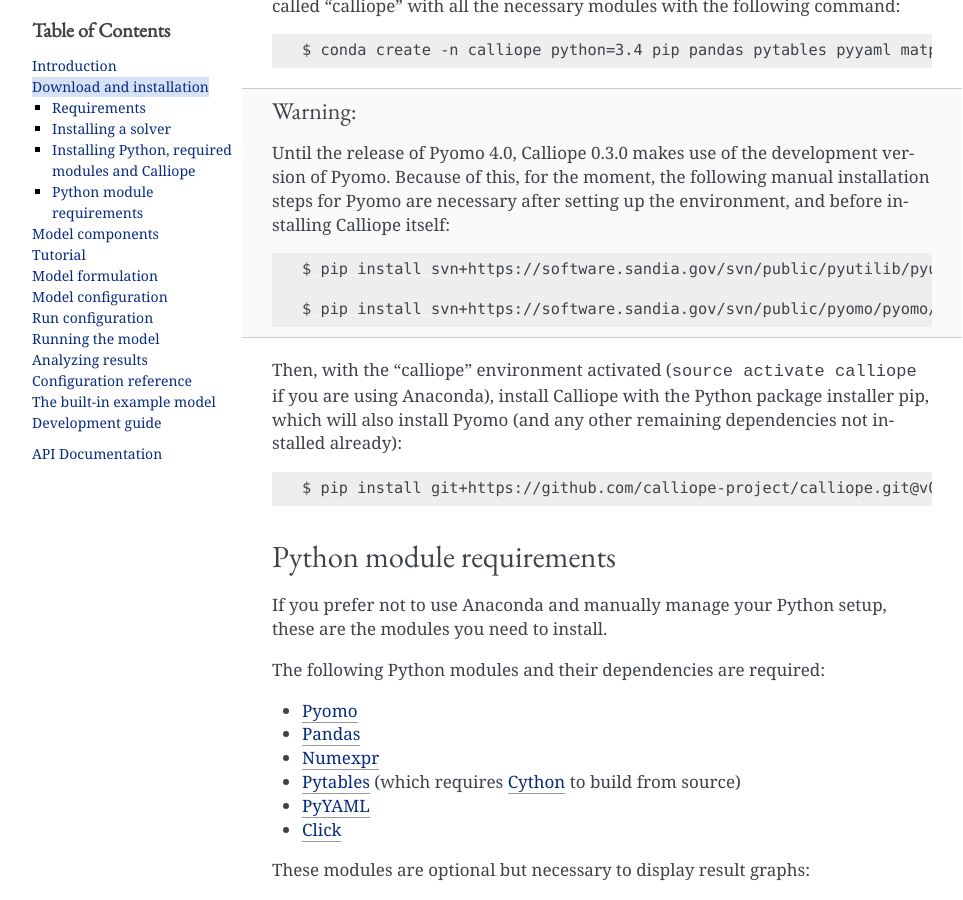
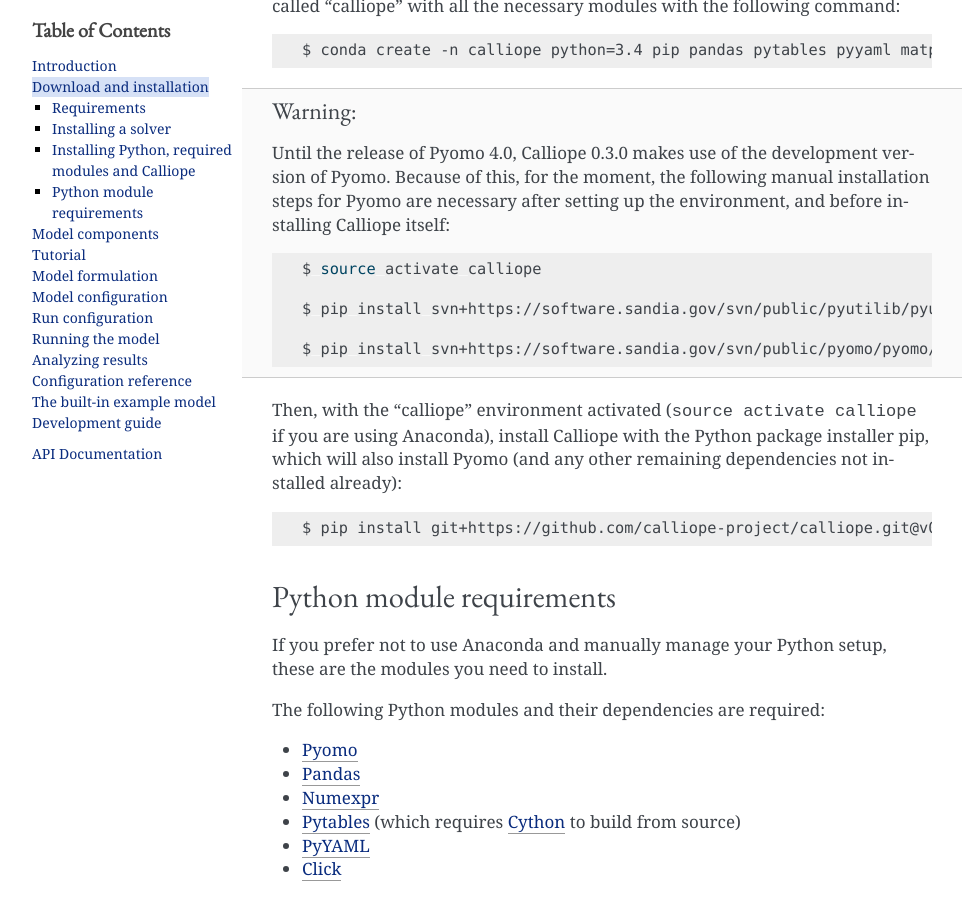
Before and after one commit to calliope-project/calliope, a Sphinx documentation site: the page built from doc/user/installation.rst, in a window 1280 px wide and 900 px high, scrolled down 806 px. Shown: the whole window, without its empty margins (148-1111 px from the left). Built offline with Sphinx 7.4.7, drawn with Linux system fonts in a browser that asks for light colours; pages that are not in the unit, such as notebooks, are missing from menus.

Commit message:
Install docs fix

```diff
--- a/doc/user/installation.rst
+++ b/doc/user/installation.rst
@@ -34,6 +34,8 @@
 
    .. code-block:: bash
 
+      $ source activate calliope
+
       $ pip install svn+https://software.sandia.gov/svn/public/pyutilib/pyutilib/trunk@3457#egg=pyutilib
 
       $ pip install svn+https://software.sandia.gov/svn/public/pyomo/pyomo/trunk@9471#egg=pyomo
```
